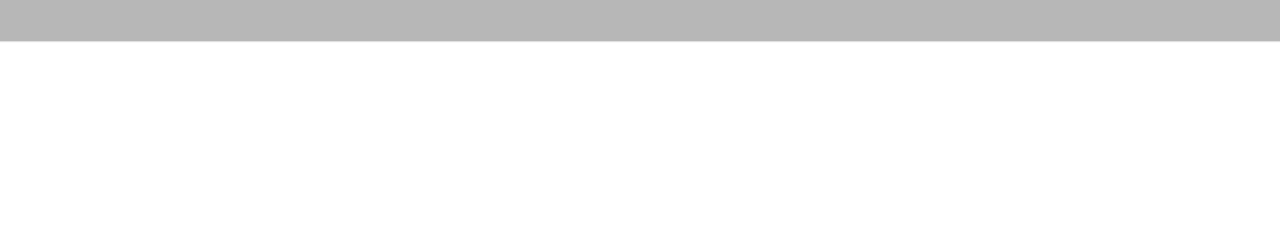
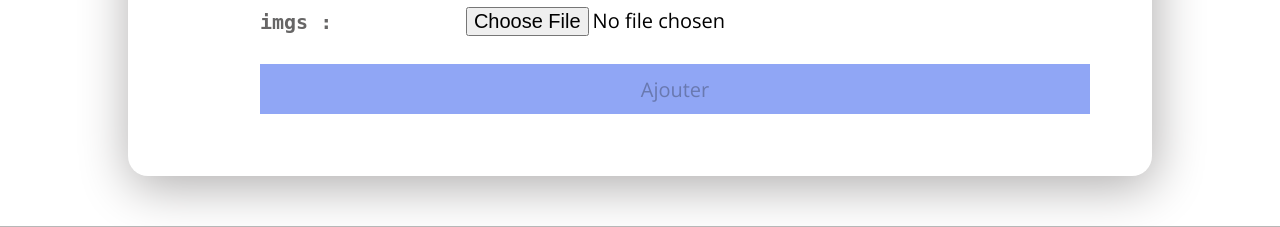
Before and after one commit to saidbelkaz/Blog-with-mvc, a PHP site: the page made by App/views/addArticle.php in a window 1280 px wide. Shown: the part 365-592 px from the top of the page. Before the commit the page ends 407 px from the top, so only its background shows below. Run offline with PHP 8.4, Linux system fonts and the light colour scheme; the template is opened without the code that fills it, so the values that code supplies are empty; some libraries are stand-ins or nearby versions.

Commit message:
i added stylesheet of file addArticle in views

```diff
--- a/App/views/css/stayle.css
+++ b/App/views/css/stayle.css
@@ -228,6 +228,55 @@ nav .nav-bar ul li a:hover {
     width: 50px;
     margin-right: 10px;
 }
+/* -- */
+.addArticle {
+    width: 80%;
+    margin-left: auto;
+    margin-right: auto;
+    margin-bottom: 50px;
+}
+
+.addArticle form table {
+    margin-top: 40px;
+    width: 100%;
+    box-shadow: 2px 10px 50px 1px rgb(176, 174, 174);
+    padding: 50px 50px 50px 120px;
+    border-radius: 20px;
+}
+
+.addArticle form table tr td {
+    padding: 10px;
+    text-align: left;
+}
+
+.addArticle form table tr td label {
+    font-size: 20px;
+    font-weight: 600;
+    font-family: monospace;
+    color: rgb(103, 102, 102);
+}
+
+.addArticle form table tr td input {
+    width: 100%;
+    height: 30px;
+    padding: 5px;
+    font-size: 20px;
+}
+
+.addArticle form table tr td .sub {
+    width: 100%;
+    height: 50px;
+    border: none;
+    background-color: rgb(144, 166, 245);
+}
+
+.addArticle form table tr td textarea {
+    padding: 10px;
+    font-size: 20px;
+    width: 100%;
+    height: 150px;
+    resize: vertical;
+}
 /* ---- */
 .footer-distributed {
     background: rgb(183, 183, 183);
```
